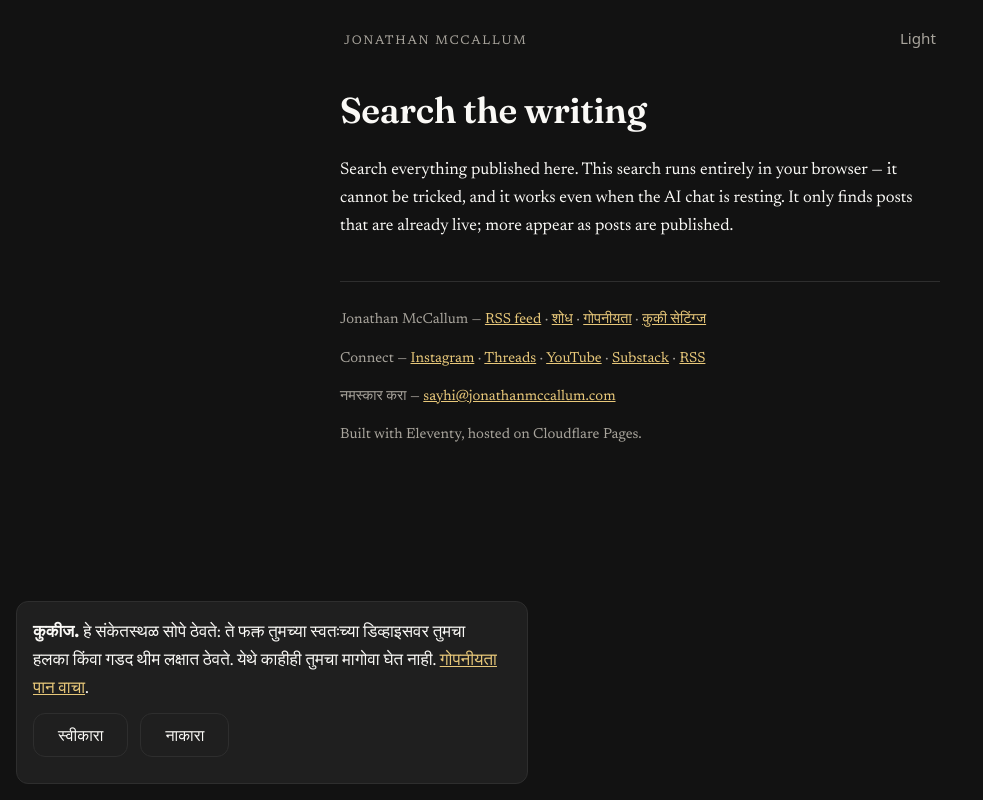
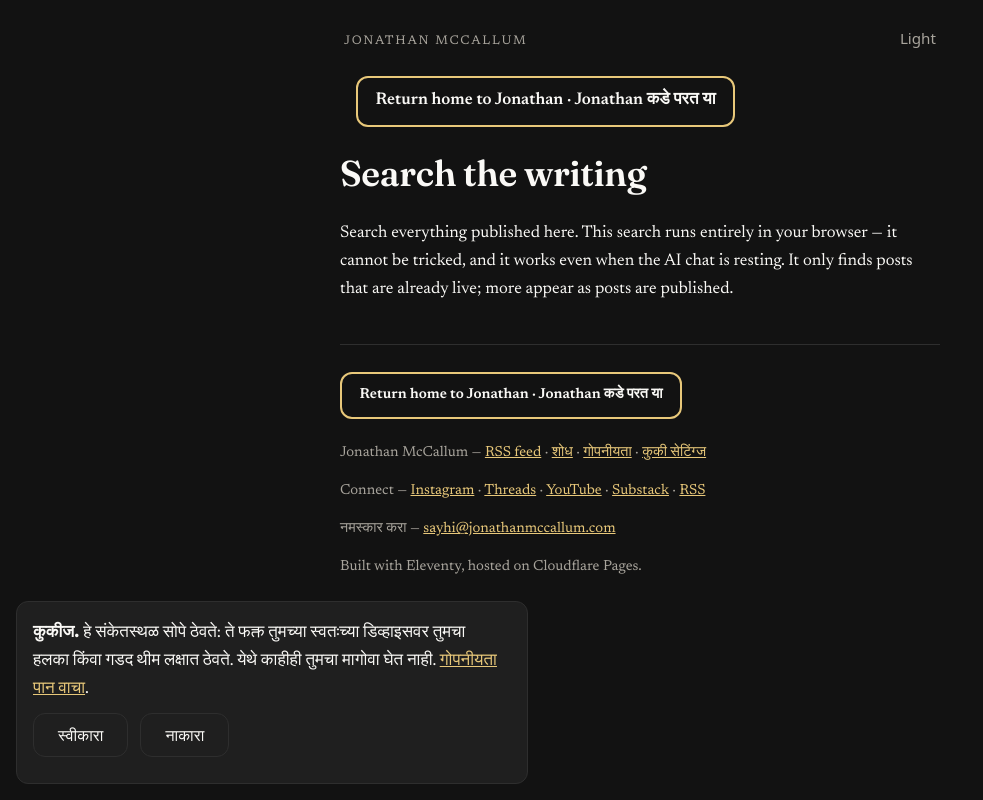
Before and after one commit to streamjonathan/jonathanmccallum-mr, an Eleventy site: page search.njk in a window 1280 px wide. Shown: the whole page, without its empty margins (0-983 px from the left). Built offline with nearby package versions, Linux system fonts and the light colour scheme; Eleventy itself is replaced by a stand-in of ours; files that its build step writes are made by us from their sources.

Commit message:
Return-home button on every page, top and bottom [mr]

```diff
--- a/_includes/layouts/base.njk
+++ b/_includes/layouts/base.njk
@@ -110,10 +110,14 @@
   <a class="site-header__title" href="/">Jonathan McCallum</a>
   <button id="theme-toggle" type="button">गडद</button>
 </header>
+<nav class="return-home-bar" aria-label="English version">
+  <a class="return-home" href="https://jonathanmccallum.com{{ page.url }}">Return home to Jonathan <span lang="mr">· Jonathan कडे परत या</span></a>
+</nav>
 <main id="main">
 {{ content | safe }}
 </main>
 <footer class="site-footer">
+  <p><a class="return-home" href="https://jonathanmccallum.com{{ page.url }}">Return home to Jonathan <span lang="mr">· Jonathan कडे परत या</span></a></p>
   <p>{{ site.title }} — <a href="/feed/">RSS feed</a> · <a href="/search/">शोध</a> · <a href="/privacy/">गोपनीयता</a> · <a href="#" id="cookie-settings">कुकी सेटिंग्ज</a></p>
   <p>Connect — <a href="https://www.instagram.com/jonamccallum">Instagram</a> · <a href="https://www.threads.com/@jonamccallum">Threads</a> · <a href="https://www.youtube.com/@Jonathanmccallum1">YouTube</a> · <a href="https://jonamccallum.substack.com">Substack</a> · <a href="/feed/">RSS</a></p>
   <p>नमस्कार करा — <a href="#" data-contact-email data-contact-email-text>मला ईमेल करा</a></p>
--- a/css/style.css
+++ b/css/style.css
@@ -472,3 +472,8 @@ button[type="submit"] {
 .suggest-carousel__more { color: var(--muted); }
 /* Interview questions are bilingual: the English question sits under the native one, smaller and muted. */
 .interview-question__en { display: block; color: var(--muted); font-size: 0.9rem; font-weight: 400; margin-top: 0.35rem; }
+/* Return-home button: every lang page links back to the English original, top and bottom. */
+.return-home-bar { padding: 0.75rem 1rem 0; }
+.return-home { display: inline-block; padding: 0.6rem 1.1rem; border: 2px solid var(--link); border-radius: 0.75rem; font-weight: 600; text-decoration: none; color: var(--text); }
+.return-home:hover, .return-home:focus-visible { background: var(--field-bg); }
+.site-footer .return-home { margin-bottom: 0.5rem; }
```
